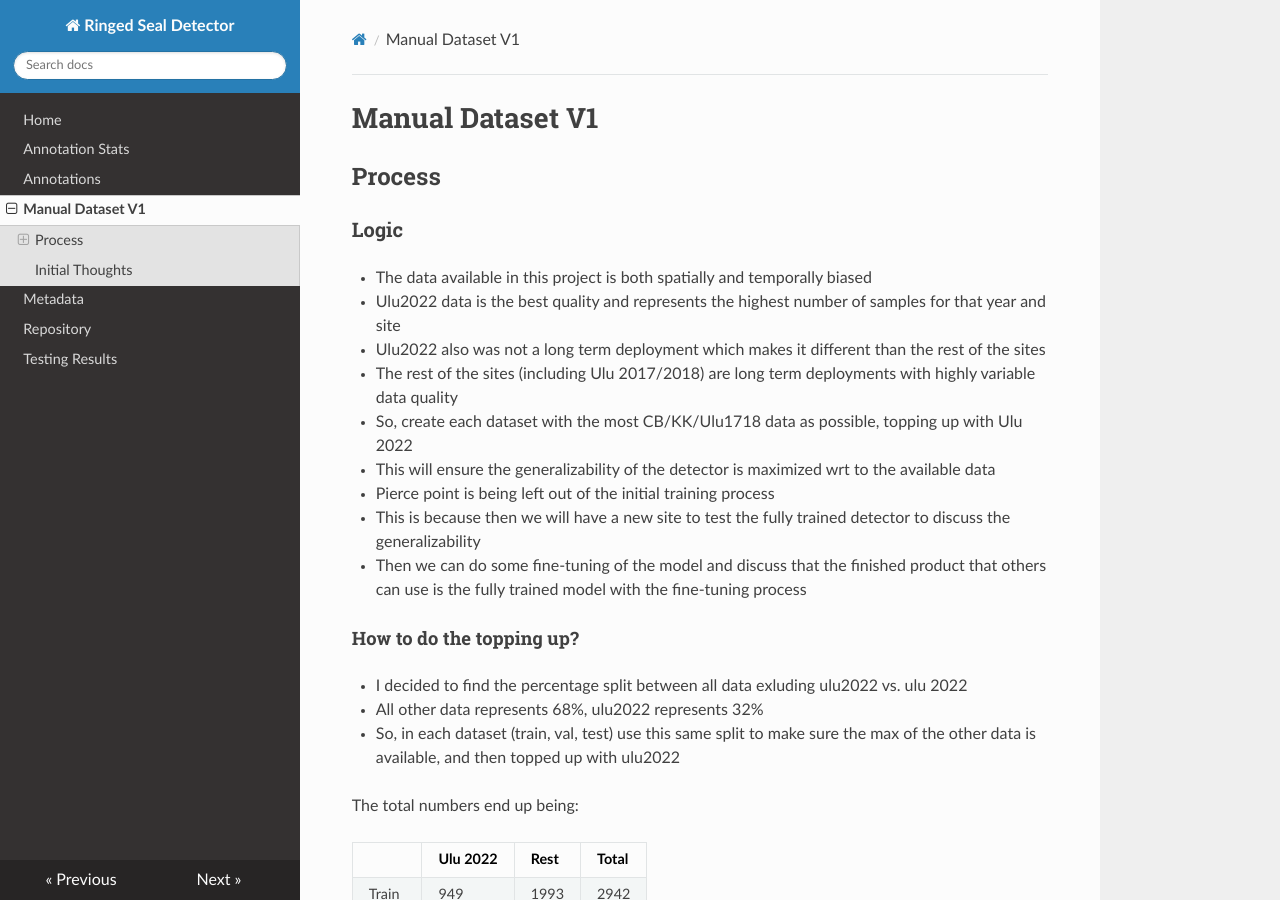
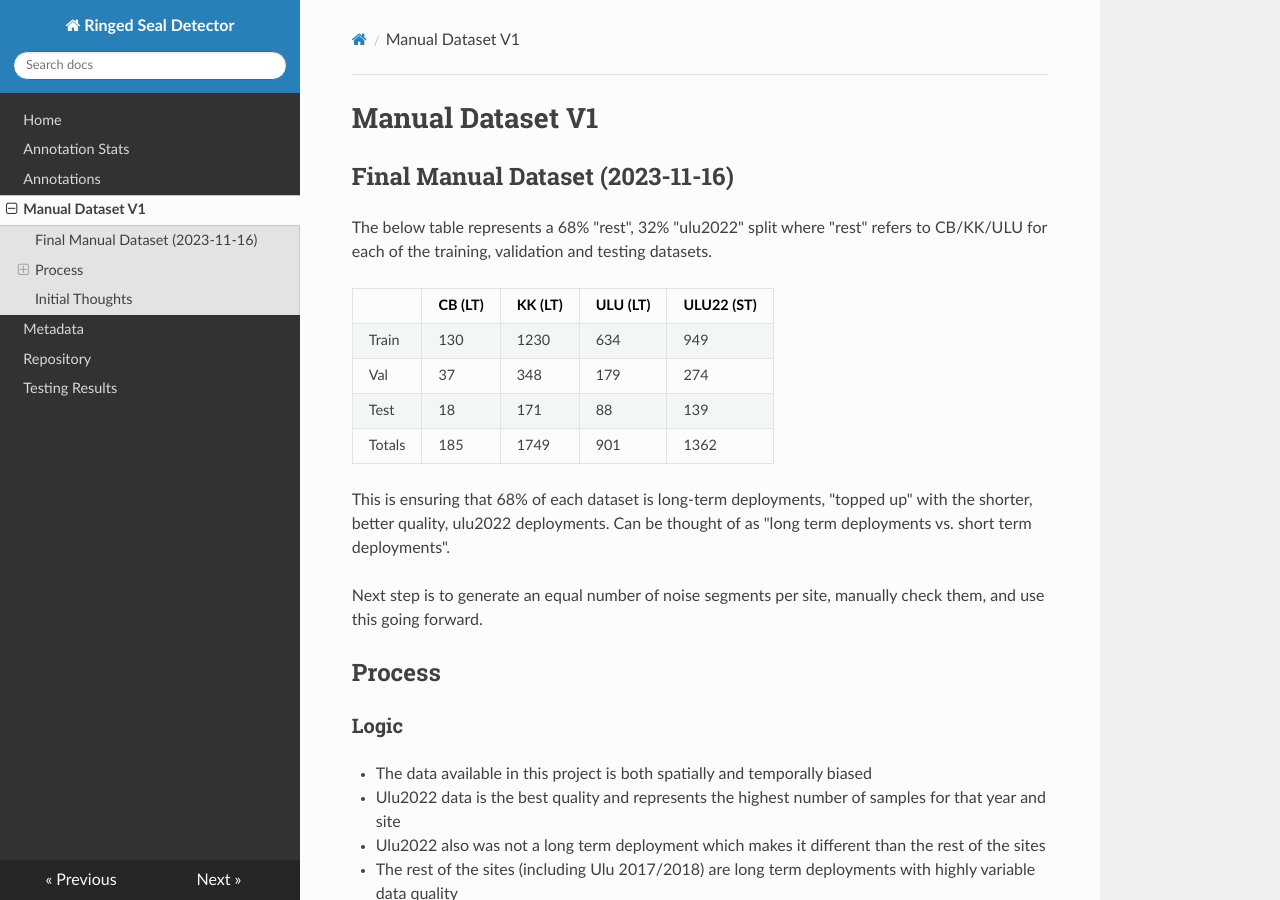
Before and after one commit to karlzam/ringed-seal-docs, an MkDocs documentation site: the page built from docs/manual-dataset.md, in a window 1280 px wide and 900 px high. Built offline with MkDocs 1.6.1, drawn with Linux system fonts in a browser that asks for light colours; nearby versions of some CDN libraries.

Commit message:
no message

```diff
--- a/docs/manual-dataset.md
+++ b/docs/manual-dataset.md
@@ -1,4 +1,23 @@
 # Manual Dataset V1
+
+## Final Manual Dataset (2023-11-16)
+
+The below table represents a 68% "rest", 32% "ulu2022" split where "rest" refers to CB/KK/ULU for
+each of the training, validation and testing datasets.
+
+|        | CB (LT) | KK (LT) | ULU (LT) | ULU22 (ST) |
+|--------|---------|---------|----------|------------|
+| Train  | 130     | 1230    | 634      | 949        |
+| Val    | 37      | 348     | 179      | 274        |
+| Test   | 18      | 171     | 88       | 139        |
+| Totals | 185     | 1749    | 901      | 1362       |
+
+This is ensuring that 68% of each dataset is long-term deployments, "topped up" with the shorter,
+better quality, ulu2022 deployments. Can be thought of as "long term deployments vs. short term
+deployments".
+
+Next step is to generate an equal number of noise segments per site, manually check them,
+and use this going forward.
 
 ## Process
 
```
Also changed, not shown: docs/CB_split.png, docs/KK_split.png, docs/ULU_split.png.
